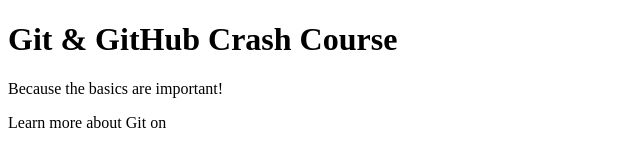
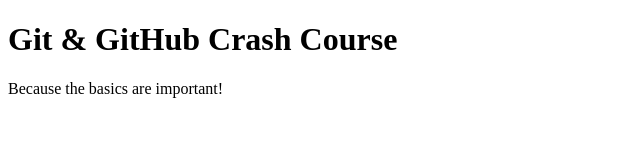
Before and after one commit to lumuella/github-crash-course, a plain HTML site: page index.html in a window 1280 px wide. Shown: the whole page, without its empty margins (0-640 px from the left). Drawn offline with Linux system fonts and the light colour scheme.

Commit message:
Revert "added link to Git docs."
This reverts commit c830ff42f04aa7adac76b49f796f354e8778b301.

reverting: added link

```diff
--- a/index.html
+++ b/index.html
@@ -9,5 +9,4 @@
   <body>
     <h1>Git & GitHub Crash Course</h1>
     <p>Because the basics are important!</p>
-    <p>Learn more about Git on <a href="https://git-scm.com/book/en/v2"></a></p>
   </body>
```
